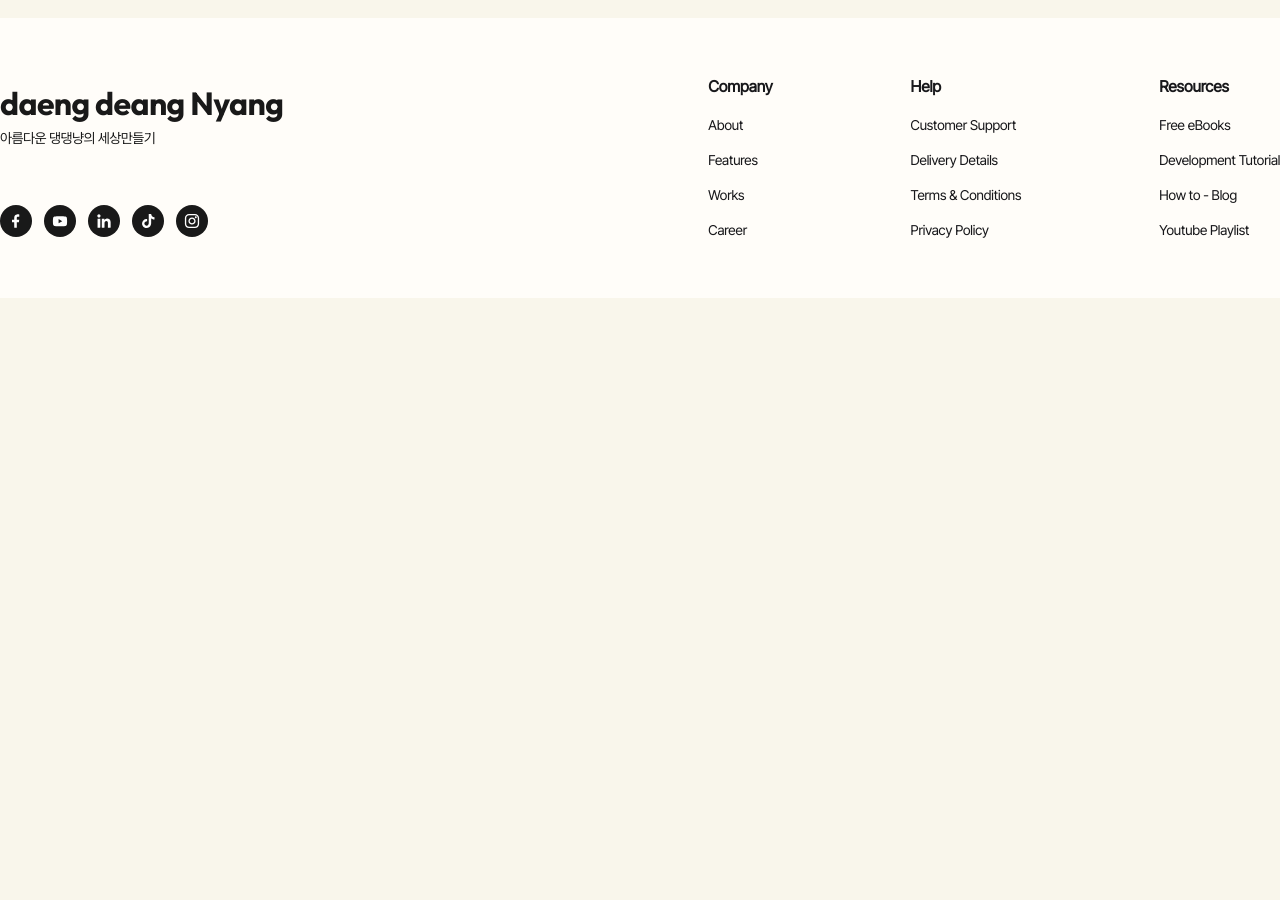
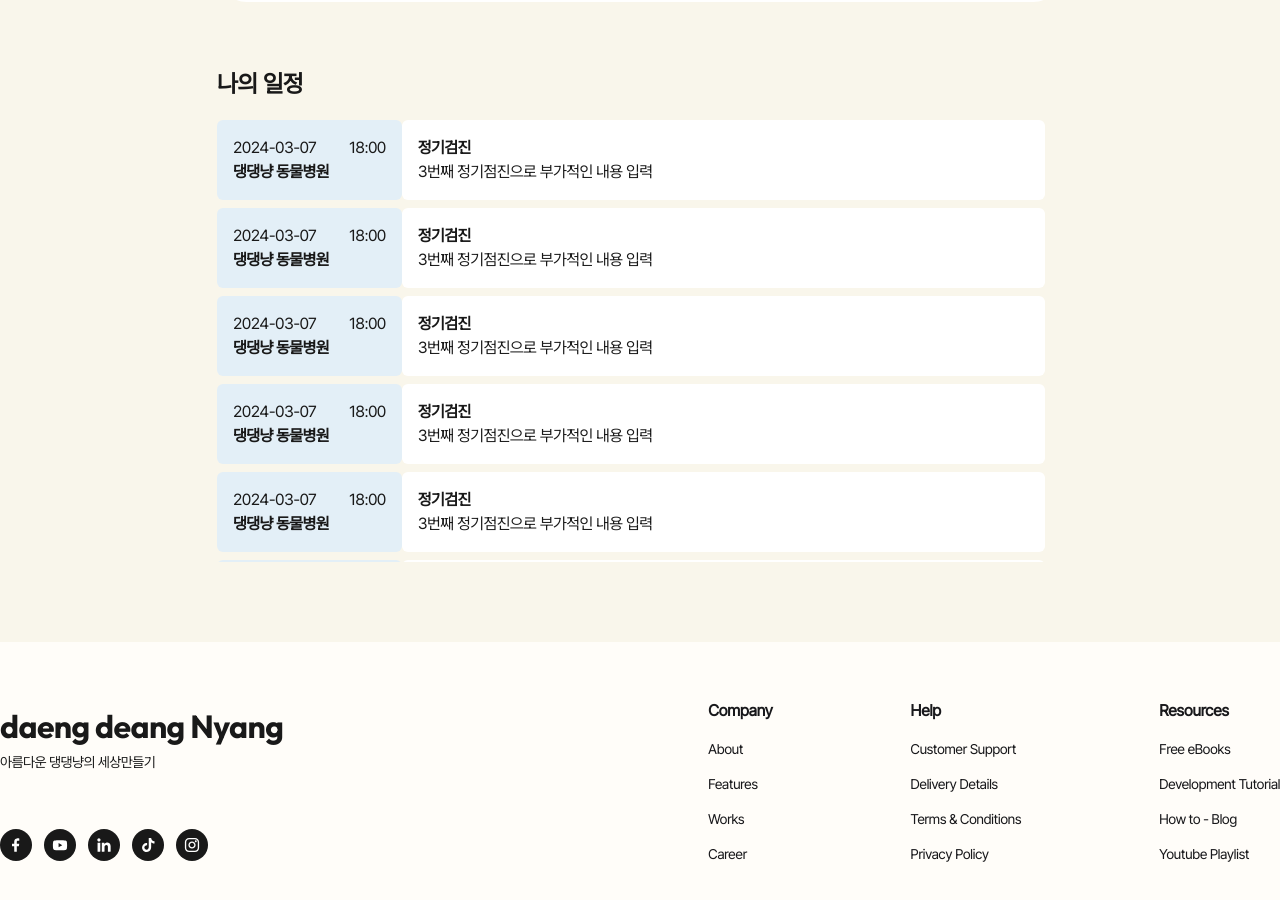
Before and after one commit to LeeDongTak/daeng-daeng-nyang, a Next.js app: page /profile in a window 1280 px wide. Shown: the part 640-1540 px from the top of the page. Before the commit the page ends 938 px from the top, so only its background shows below. Built offline with nearby package versions, Linux system fonts and the light colour scheme.

Commit message:
🎉update: scheulelist ui완성
scheulelist ui를 완성하엿습니다.

```diff
--- a/package.json
+++ b/package.json
@@ -44,6 +44,7 @@
     "eslint": "^8",
     "eslint-config-next": "14.1.4",
     "postcss": "^8",
+    "tailwind-scrollbar": "^3.1.0",
     "tailwindcss": "^3.3.0",
     "typescript": "^5"
   }
--- a/src/components/profile/Profile.tsx
+++ b/src/components/profile/Profile.tsx
@@ -1,13 +1,19 @@
 import { cn } from '@/lib/utils';
 import PetList from './pet-list/PetList';
 import ProfileTitle from './profile-title/ProfileTitle';
+import Schedule from './schedule/Schedule';
 
 const Profile = () => {
   return (
     <div className={cn('w-[100%] h-auto')}>
-      <div className={cn('flex flex-col items-center justify-start w-[100%] max-w-[128rem] h-auto py-[8rem] mx-auto')}>
+      <div
+        className={cn(
+          'flex flex-col gap-[6.4rem] items-center justify-start w-[100%] max-w-[128rem] h-auto py-[8rem] mx-auto',
+        )}
+      >
         <ProfileTitle />
         <PetList />
+        <Schedule />
       </div>
     </div>
   );
--- /dev/null
+++ b/src/components/profile/schedule/Schedule.tsx
@@ -0,0 +1,16 @@
+import { cn } from '@/lib/utils';
+import ScheduleList from './ScheduleList';
+import ScheduleTitle from './ScheduleTitle';
+
+const Schedule = () => {
+  return (
+    <div className={cn('w-[100%] h-auto')}>
+      <div className={cn('w-[84.6rem] h-auto mx-auto')}>
+        <ScheduleTitle />
+        <ScheduleList />
+      </div>
+    </div>
+  );
+};
+
+export default Schedule;
--- /dev/null
+++ b/src/components/profile/schedule/ScheduleList.tsx
@@ -0,0 +1,26 @@
+import { cn } from '@/lib/utils';
+import ScheduleListItem from './ScheduleListItem';
+
+const ScheduleList = () => {
+  return (
+    <div
+      className={cn(
+        `flex flex-col justify-start item-start gap-[0.8rem] w-[100%]
+         h-[44.2rem] flex-shrink-0 overflow-y-scroll scrollbar pr-[1.8rem]
+         scrollbar-w-4 scrollbar-thumb-rounded-full scrollbar-track-rounded-full
+         scrollbar-track-white scrollbar-thumb-[#191919] scroll-[100rem]`,
+      )}
+    >
+      <ScheduleListItem />
+      <ScheduleListItem />
+      <ScheduleListItem />
+      <ScheduleListItem />
+      <ScheduleListItem />
+      <ScheduleListItem />
+      <ScheduleListItem />
+      <ScheduleListItem />
+    </div>
+  );
+};
+
+export default ScheduleList;
--- /dev/null
+++ b/src/components/profile/schedule/ScheduleListItem.tsx
@@ -0,0 +1,29 @@
+import { cn } from '@/lib/utils';
+
+const ScheduleListItem = () => {
+  return (
+    <div className={cn('flex justify-center items-center w-[100%] h-[8.2rem] text-[1.6rem] rounded-[0.6rem]')}>
+      <div
+        className={cn(
+          'flex-[1] flex flex-col justify-between items-start h-[100%] p-[1.6rem] rounded-[0.6rem] bg-[#e3eff7]',
+        )}
+      >
+        <div className={cn('flex justify-between w-[100%] items-center font-[400]')}>
+          <span>2024-03-07</span>
+          <span>18:00</span>
+        </div>
+        <div className={cn('text-[1.6rem] font-[600]')}>댕댕냥 동물병원</div>
+      </div>
+      <div
+        className={cn(
+          'flex-[4] flex flex-col justify-between items-start h-[100%] rounded-[0.6rem] p-[1.6rem] bg-[#fff]',
+        )}
+      >
+        <p className={cn('font-[600]')}>정기검진</p>
+        <p className={cn('font-[400]')}>3번째 정기점진으로 부가적인 내용 입력</p>
+      </div>
+    </div>
+  );
+};
+
+export default ScheduleListItem;
--- /dev/null
+++ b/src/components/profile/schedule/ScheduleTitle.tsx
@@ -0,0 +1,12 @@
+import Title from '@/components/common/Title';
+import { cn } from '@/lib/utils';
+
+const ScheduleTitle = () => {
+  return (
+    <div className={cn('w-auto h-auto m-0 mb-[1.6rem]')}>
+      <Title level={5} className="text-[2.4rem] font-[600]" text="나의 일정" />
+    </div>
+  );
+};
+
+export default ScheduleTitle;
--- a/tailwind.config.ts
+++ b/tailwind.config.ts
@@ -74,7 +74,15 @@ const config = {
       },
     },
   },
-  plugins: [require("tailwindcss-animate")],
+  plugins: [
+    require("tailwindcss-animate"),
+    require('tailwind-scrollbar')({
+      nocompatible: true,
+      preferredStrategy: 'pseudoelements'
+    })
+  ],
+
+
 } satisfies Config
 
 export default config
```
Also changed, not shown: 1 other file (tests, documents, lock files or other folders).
